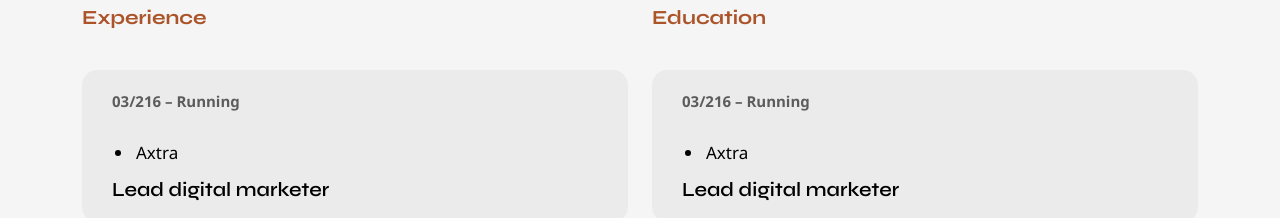
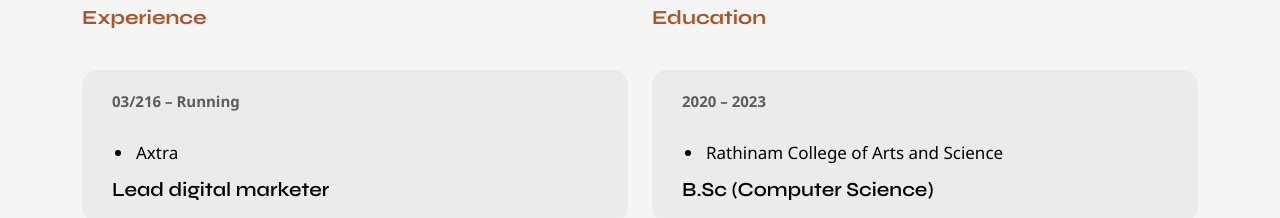
Before and after one commit to krishnamoorthy3/Personal-Portfolio, a React (Vite) app: page /About in a window 1280 px wide. Shown: the part 582-800 px from the top of the page. Built offline with nearby package versions, Linux system fonts and the light colour scheme.

Commit message:
content update

```diff
--- a/src/Pages/About/About.jsx
+++ b/src/Pages/About/About.jsx
@@ -3,6 +3,15 @@ import Aboutfirstsec from "./Aboutfirstsec";
 import Skills from "./Skills"
 import "./About.css"
 const About = () => {
+
+    const education=[
+        {
+            start:"2020",
+            ending:"2023",
+            place:"Rathinam College of Arts and Science",
+            role:"B.Sc (Computer Science)"
+        },
+    ]
     return (
         <>
             <Aboutfirstsec/>
@@ -22,11 +31,14 @@ const About = () => {
                         </div>
                         <div className="col-md-6 col-12">
                             <h2 className="home-title-h">Education</h2>
-                            <div className="exp-abt-wrap">
-                                <p className="exp-abt-date">03/216 – Running</p>
-                                <h5 className="exp-abt-title"><GoDotFill/>Axtra</h5>
-                                <h4 className="exp-abt-de">Lead digital marketer</h4>
-                            </div>
+                            {education.map((data,index)=>
+                                <div className="exp-abt-wrap" key={index}>
+                                    <p className="exp-abt-date">{data.start} – {data.ending}</p>
+                                    <h5 className="exp-abt-title"><GoDotFill/>{data.place}</h5>
+                                    <h4 className="exp-abt-de">{data.role}</h4>
+                                </div>
+                            )}
+
                         </div>
                     </div>
                     <Skills/>
```
